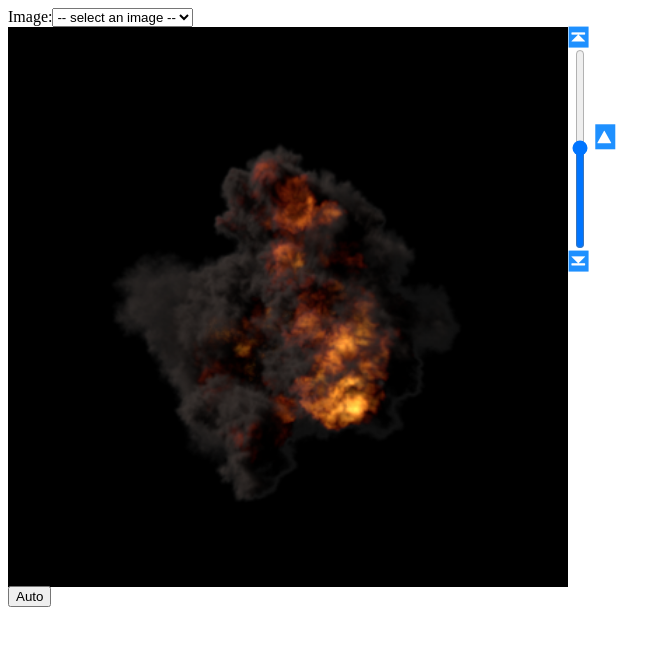
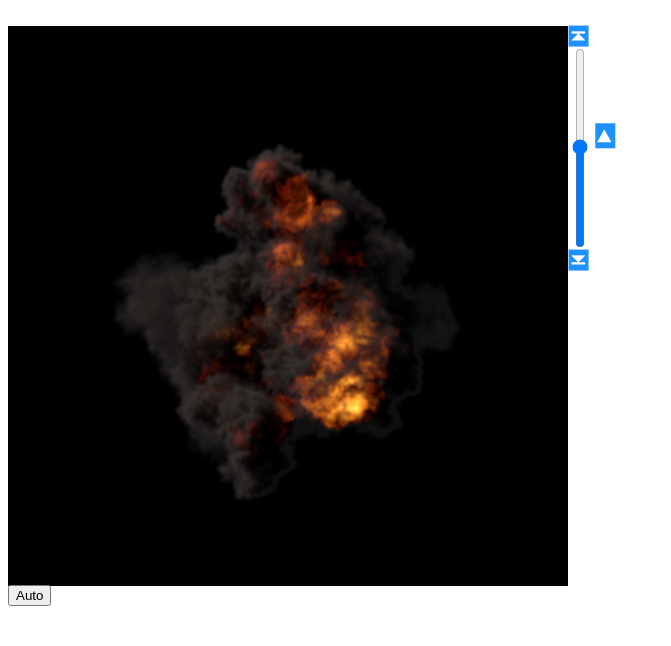
Before and after one commit to toloudis/toloudis, a plain HTML site: page zstackplayer/index.html in a window 1280 px wide. Shown: the whole page, without its empty margins (0-671 px from the left). Drawn offline with Linux system fonts and the light colour scheme.

Commit message:
remove select element that isnt doing anything

```diff
--- a/zstackplayer/index.html
+++ b/zstackplayer/index.html
@@ -29,14 +29,6 @@
     </style>
 </head>
 <body height="100%" width="100%">
-    Image:<select id="cellselecter" name="cell">
-        <option disabled selected value> -- select an image -- </option>
-        <option value="AICS-11_409_atlas.json">TOM20</option>
-        <option value="AICS-12_881_atlas.json">Tubulin</option>
-        <option value="AICS-13_319_atlas.json">LaminB</option>
-        <option value="AICS-12_261.ome.tif2k_atlas.json">2k_FF</option>
-        <option value="AICS-12_261.ome.tif4k_atlas.json">4k_FF</option>
-    </select>
     <br/>
 
     <div id="zstackplayer" height="600px" width="600px" style="position:relative; width:600px; height:600px;">
```
